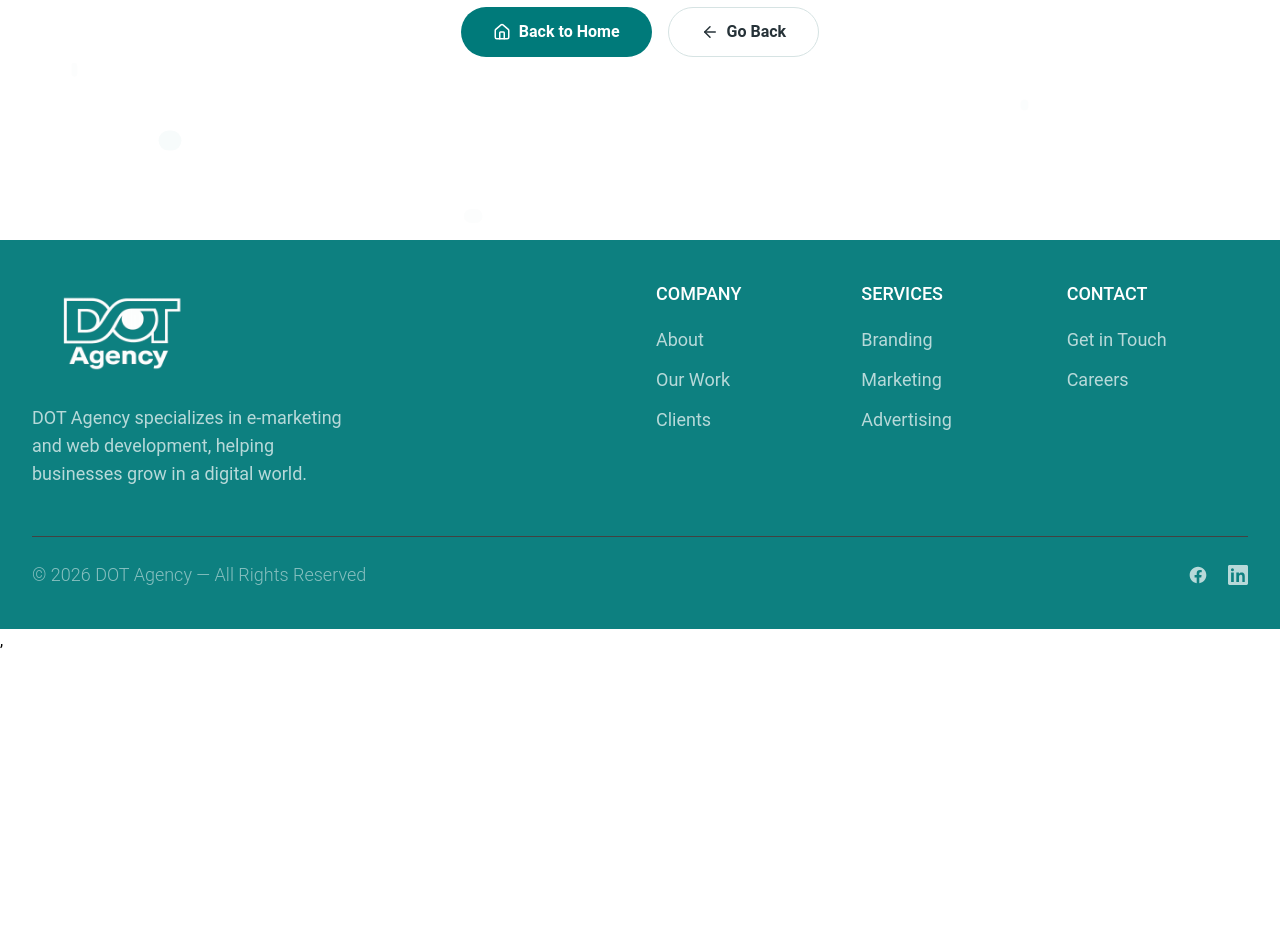
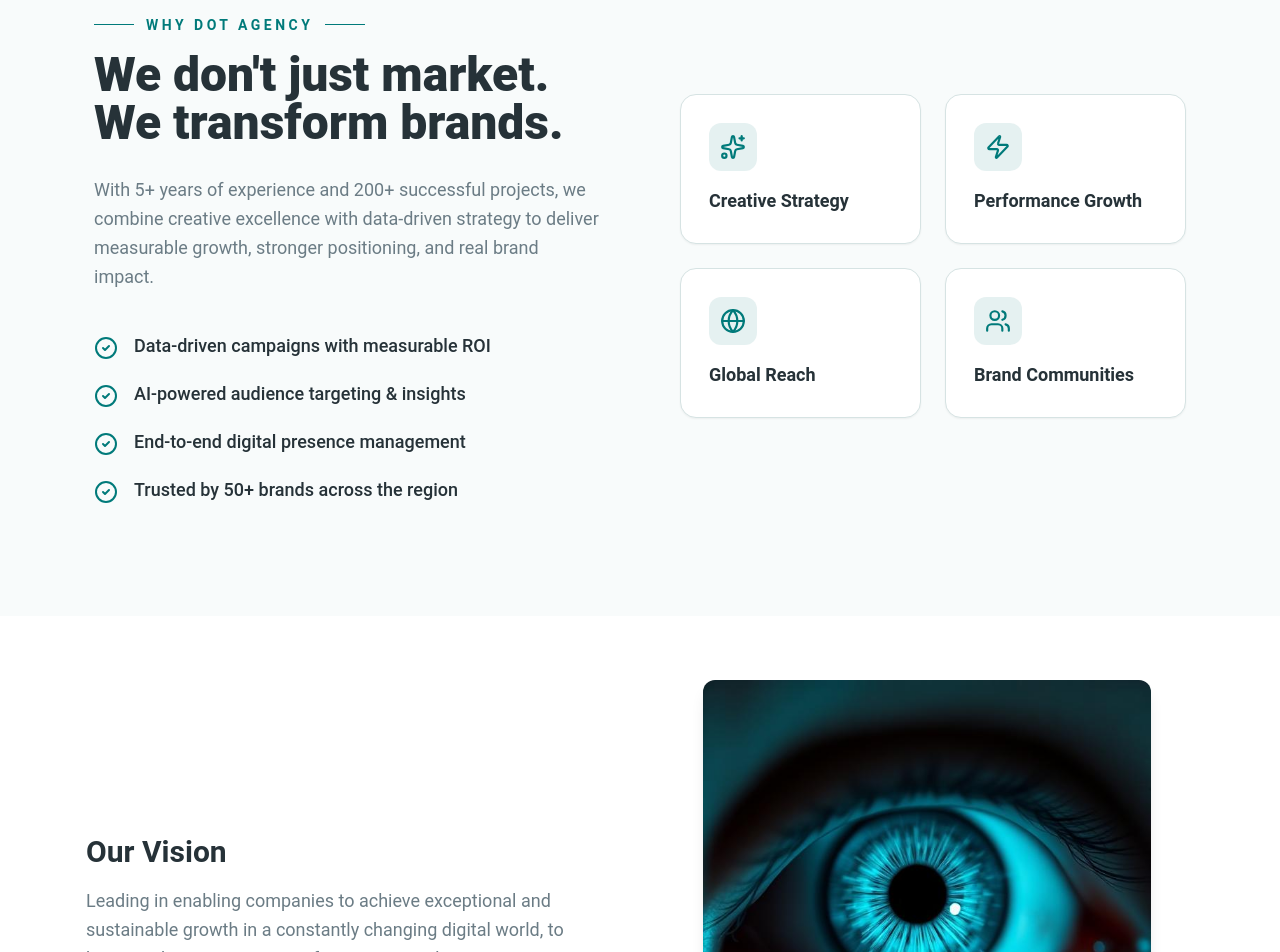
Before and after one commit to Mahmoud-Nasser1/DotAgency, a React (Vite) app: page /about in a window 1280 px wide. Shown: the part 560-1512 px from the top of the page. Before the commit the page ends 1213 px from the top, so only its background shows below. Built offline with nearby package versions, Linux system fonts and the light colour scheme.

Commit message:
AboutPage

```diff
--- a/src/App.jsx
+++ b/src/App.jsx
@@ -7,6 +7,7 @@ import Clients from "./pages/clients/Clients";
 import Services from "./pages/services/Services";
 import ContactUS from "./pages/contactUs/ContactUS";
 import OurWork from "./pages/ourWorks/OurWork";
+import About from "./pages/aboutUs.jsx/About";
 
 const App = () => {
   return (
@@ -19,12 +20,7 @@ const App = () => {
         <Route path="/services" element={<Services />} />
         <Route path="/contact" element={<ContactUS />} />
         <Route path="/work" element={<OurWork />} />
-        {/*
-
         <Route path="/about" element={<About />} />
-
-
-         */}
         <Route path="*" element={<NotFound />} />
       </Routes>
 
--- /dev/null
+++ b/src/pages/aboutUs.jsx/About.jsx
@@ -0,0 +1,18 @@
+import HeroSection from "../../components/heroSection/HeroSection";
+import Last from "./components/Last";
+import WhySec from "./components/WhySec";
+
+const About = () => {
+  return (
+    <>
+      <HeroSection
+        title="About Us"
+        subtitle="Discover who we are and what drives us"
+      />
+      <WhySec />
+      <Last />
+    </>
+  );
+};
+
+export default About;
--- /dev/null
+++ b/src/pages/aboutUs.jsx/components/Last.jsx
@@ -0,0 +1,61 @@
+import React from "react";
+import { motion } from "framer-motion";
+
+const sections = [
+  {
+    title: "Our Vision",
+    text: "Leading in enabling companies to achieve exceptional and sustainable growth in a constantly changing digital world, to become the primary partner for success in the region.",
+    img: "/vision.png",
+    alt: "Vision - eye reflecting digital data",
+  },
+  {
+    title: "Our Mission",
+    text: "We are committed to providing comprehensive marketing solutions based on data-driven insights and artificial intelligence, to help our clients reach their target audience with precision and turn digital interactions into tangible results that enhance the value of their brands.",
+    img: "arrow.png",
+    alt: "Mission - growth arrow",
+  },
+  {
+    title: "Our Strategy",
+    text: "We partner with clients through real-time transparency and proactive scaling. Our approach combines strategic thinking with agile execution to deliver measurable results.",
+    img: "/strategy.png",
+    alt: "Strategy - chess pieces",
+  },
+];
+
+const Last = () => {
+  return (
+    <div>
+      <section className="py-16">
+        <div className="container mx-auto px-4 space-y-20">
+          {sections.map((s, i) => (
+            <motion.div
+              key={s.title}
+              initial={{ opacity: 0, y: 40 }}
+              whileInView={{ opacity: 1, y: 0 }}
+              viewport={{ once: true }}
+              className={`flex flex-col ${i % 2 === 1 ? "md:flex-row-reverse" : "md:flex-row"} items-center gap-10`}
+            >
+              <div className="flex-1">
+                <h2 className="text-3xl font-bold text-foreground mb-4">
+                  {s.title}
+                </h2>
+                <p className="text-muted-foreground leading-relaxed text-lg">
+                  {s.text}
+                </p>
+              </div>
+              <div className="flex-1">
+                <img
+                  src={s.img}
+                  alt={s.alt}
+                  className="rounded-xl shadow-lg w-full max-w-md mx-auto object-cover aspect-square"
+                />
+              </div>
+            </motion.div>
+          ))}
+        </div>
+      </section>
+    </div>
+  );
+};
+
+export default Last;
--- /dev/null
+++ b/src/pages/aboutUs.jsx/components/WhySec.jsx
@@ -0,0 +1,116 @@
+import React from "react";
+import { motion } from "framer-motion";
+import { fadeUp } from "../../../components/animation/FadeUp ";
+import { CheckCircle2, Globe, Sparkles, Users, Zap } from "lucide-react";
+
+const slideInLeft = {
+  hidden: { opacity: 0, x: -60 },
+  visible: {
+    opacity: 1,
+    x: 0,
+    transition: { duration: 0.8, ease: [0.22, 1, 0.36, 1] },
+  },
+};
+
+const slideInRight = {
+  hidden: { opacity: 0, x: 60 },
+  visible: {
+    opacity: 1,
+    x: 0,
+    transition: { duration: 0.8, ease: [0.22, 1, 0.36, 1] },
+  },
+};
+
+const WhySec = () => {
+  return (
+    <section className="py-28 bg-muted/40 relative overflow-hidden">
+      <div className="container mx-auto px-6">
+        <div className="grid grid-cols-1 lg:grid-cols-2 gap-20 items-center">
+          {/* LEFT SIDE */}
+          <motion.div
+            initial="hidden"
+            whileInView="visible"
+            viewport={{ once: true }}
+            variants={slideInLeft}
+            className="max-w-xl"
+          >
+            <span className="inline-flex items-center gap-3 text-primary font-semibold text-sm uppercase tracking-[0.25em] mb-4">
+              <span className="w-10 h-px bg-primary" />
+              Why DOT Agency
+              <span className="w-10 h-px bg-primary" />
+            </span>
+
+            <h2 className="text-4xl md:text-5xl font-black text-foreground mb-7 leading-tight">
+              We don't just market.
+              <br />
+              We <span className="text-gradient-teal">transform</span> brands.
+            </h2>
+
+            <p className="text-lg text-muted-foreground leading-relaxed mb-10">
+              With 5+ years of experience and 200+ successful projects, we
+              combine creative excellence with data-driven strategy to deliver
+              measurable growth, stronger positioning, and real brand impact.
+            </p>
+
+            <div className="space-y-5">
+              {[
+                "Data-driven campaigns with measurable ROI",
+                "AI-powered audience targeting & insights",
+                "End-to-end digital presence management",
+                "Trusted by 50+ brands across the region",
+              ].map((item, i) => (
+                <motion.div
+                  key={i}
+                  initial="hidden"
+                  whileInView="visible"
+                  viewport={{ once: true }}
+                  variants={fadeUp}
+                  custom={i}
+                  className="flex items-start gap-4"
+                >
+                  <CheckCircle2
+                    size={24}
+                    className="text-primary mt-1 shrink-0"
+                  />
+                  <span className="text-base md:text-lg text-foreground font-medium leading-relaxed">
+                    {item}
+                  </span>
+                </motion.div>
+              ))}
+            </div>
+          </motion.div>
+
+          {/* RIGHT SIDE */}
+          <motion.div
+            initial="hidden"
+            whileInView="visible"
+            viewport={{ once: true }}
+            variants={slideInRight}
+            className="grid grid-cols-2 gap-6"
+          >
+            {[
+              { icon: <Sparkles size={26} />, title: "Creative Strategy" },
+              { icon: <Zap size={26} />, title: "Performance Growth" },
+              { icon: <Globe size={26} />, title: "Global Reach" },
+              { icon: <Users size={26} />, title: "Brand Communities" },
+            ].map((card, i) => (
+              <div
+                key={i}
+                className="p-7 rounded-2xl bg-background shadow-sm border border-border hover:shadow-xl hover:-translate-y-1 transition-all duration-300"
+              >
+                <div className="w-12 h-12 flex items-center justify-center rounded-xl bg-primary/10 text-primary mb-4">
+                  {card.icon}
+                </div>
+                <h3 className="font-bold text-lg text-foreground">
+                  {card.title}
+                </h3>
+              </div>
+            ))}
+          </motion.div>
+        </div>
+      </div>
+    </section>
+  );
+};
+
+export default WhySec;
```
Also changed, not shown: vercel.json (added).
